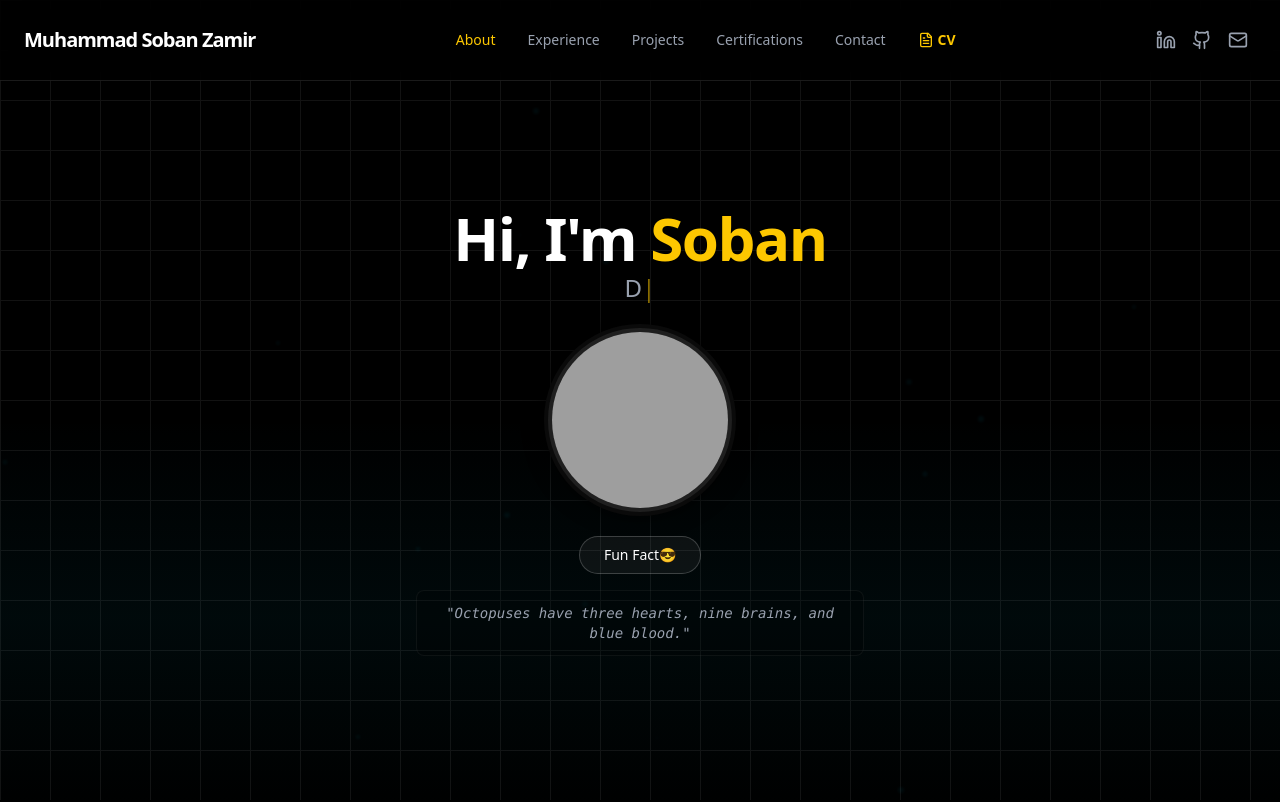
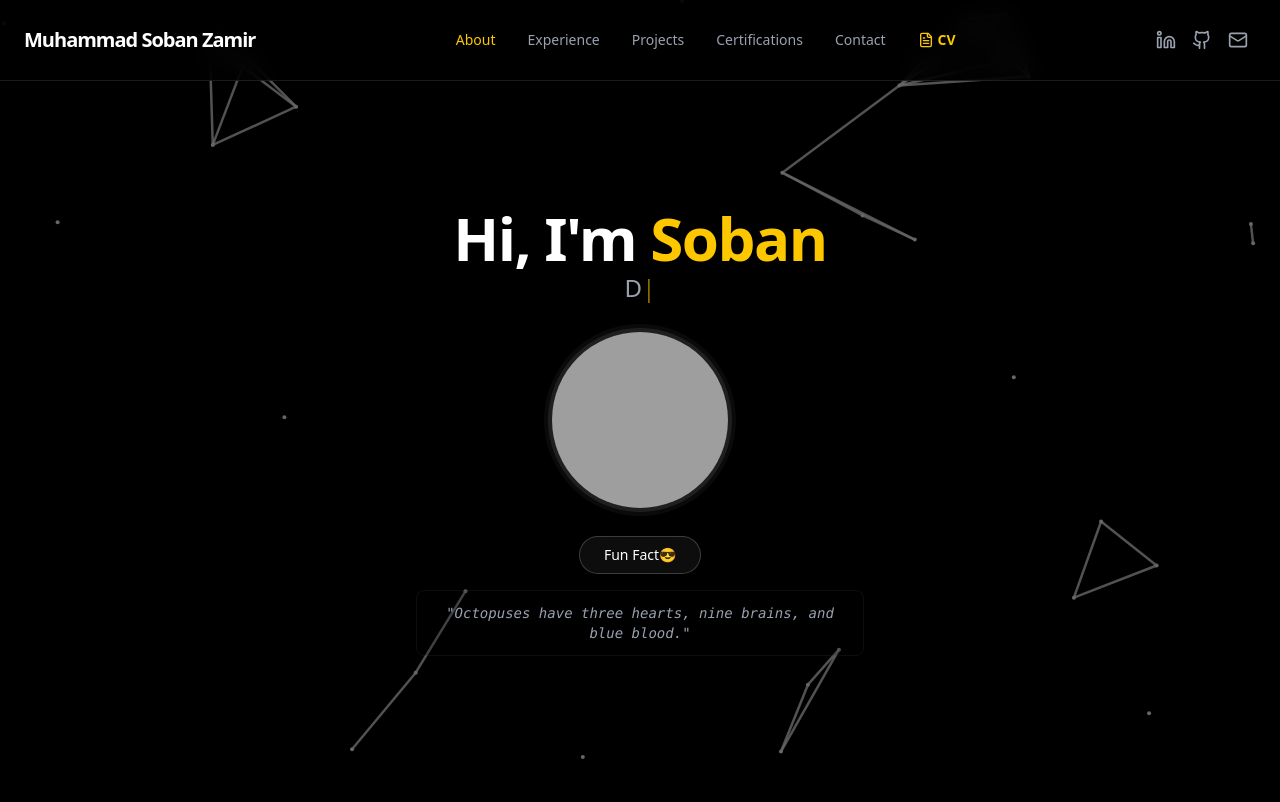
Before and after one commit to soban-zamir/soban-zamir.github.io, a React (Vite) app: page / in a window 1280 px wide. Shown: the top 802 px of the page. Built offline with nearby package versions, Linux system fonts and the light colour scheme; grey boxes are pictures that could not be loaded.

Commit message:
Update App.tsx

```diff
--- a/src/App.tsx
+++ b/src/App.tsx
@@ -185,66 +185,59 @@ const GlassCard = ({ children, className = "" }: { children: React.ReactNode, cl
 const TITLES = ["Electrical Engineer", "Researcher", "Deep Learning Practitioner"];
 
 
-const AnimatedMesh = () => {
+const NeuralNetwork = () => {
+  const nodes = 30; // Fewer nodes make the strong lines stand out more
+  const [points, setPoints] = useState<{x: number, y: number, vx: number, vy: number}[]>([]);
+
+  useEffect(() => {
+    const p = Array.from({ length: nodes }).map(() => ({
+      x: Math.random() * 100,
+      y: Math.random() * 100,
+      vx: (Math.random() - 0.5) * 0.2, // Slow drift speed
+      vy: (Math.random() - 0.5) * 0.2,
+    }));
+    setPoints(p);
+
+    const interval = setInterval(() => {
+      setPoints(prev => prev.map(pt => ({
+        ...pt,
+        x: (pt.x + pt.vx + 100) % 100,
+        y: (pt.y + pt.vy + 100) % 100,
+      })));
+    }, 50);
+    return () => clearInterval(interval);
+  }, []);
+
   return (
-    <div className="fixed inset-0 pointer-events-none overflow-hidden z-0 bg-black">
-      {/* 1. The Thin Static Grid */}
-      <div
-        className="absolute inset-0 opacity-[0.07]"
-        style={{
-          backgroundImage: `
-            linear-gradient(to right, #ffffff 1px, transparent 1px),
-            linear-gradient(to bottom, #ffffff 1px, transparent 1px)
-          `,
-          backgroundSize: '50px 50px'
-        }}
-      />
+    <div className="fixed inset-0 pointer-events-none overflow-hidden z-0 bg-[#000000]">
+      <svg className="w-full h-full opacity-40">
+        {points.map((p1, i) => (
+          <React.Fragment key={i}>
+            {/* The Nodes */}
+            <circle cx={`${p1.x}%`} cy={`${p1.y}%`} r="2" fill="white" />
 
-      {/* 2. The Moving "Scanner" Beam */}
-      <motion.div
-        className="absolute inset-0"
-        style={{
-          background: 'linear-gradient(to bottom, transparent, rgba(6, 182, 212, 0.05), transparent)',
-          height: '50%',
-          width: '100%',
-        }}
-        animate={{
-          y: ['-100%', '200%'],
-        }}
-        transition={{
-          duration: 10,
-          repeat: Infinity,
-          ease: "linear"
-        }}
-      />
-
-      {/* 3. Pulsing Intersection Points (Nodes) */}
-      <div className="absolute inset-0 flex flex-wrap justify-around items-around opacity-30">
-        {[...Array(15)].map((_, i) => (
-          <motion.div
-            key={i}
-            className="w-1 h-1 bg-cyan-500/40 rounded-full blur-[1px]"
-            style={{
-              position: 'absolute',
-              top: `${Math.random() * 100}%`,
-              left: `${Math.random() * 100}%`,
-            }}
-            animate={{
-              opacity: [0.1, 0.6, 0.1],
-              scale: [1, 1.5, 1],
-            }}
-            transition={{
-              duration: Math.random() * 3 + 2,
-              repeat: Infinity,
-              delay: Math.random() * 5,
-            }}
-          />
+            {/* The Strong Lines */}
+            {points.slice(i + 1).map((p2, j) => {
+              const dist = Math.sqrt(Math.pow(p1.x - p2.x, 2) + Math.pow(p1.y - p2.y, 2));
+              if (dist < 15) { // Connection distance
+                return (
+                  <line
+                    key={j}
+                    x1={`${p1.x}%`} y1={`${p1.y}%`}
+                    x2={`${p2.x}%`} y2={`${p2.y}%`}
+                    stroke="rgba(255, 255, 255, 0.8)"
+                    strokeWidth="2.5" // Increased for "Strong Line" effect
+                  />
+                );
+              }
+              return null;
+            })}
+          </React.Fragment>
         ))}
-      </div>
+      </svg>
     </div>
   );
 };
-
 
 
 export default function App() {
@@ -367,15 +360,14 @@ export default function App() {
 
 
 
-
   return (
     <div className="min-h-screen bg-black text-gray-300 font-sans selection:bg-cyan-500/30 relative overflow-x-hidden">
 
-      {/* The Animated Mesh background replaces the stars and the depth overlay */}
-      <AnimatedMesh />
+      {/* Updated to the Neural Connection logic */}
+      <NeuralNetwork />
 
-      {/* Navigation */}
       <nav className="fixed top-0 left-0 right-0 z-50 bg-black/80 backdrop-blur-md border-b border-white/10">
+
         <div className="max-w-7xl mx-auto px-6 h-20 flex items-center justify-between">
           <div className="text-xl font-bold tracking-tighter text-white flex items-center gap-2">
                 <span>Muhammad Soban Zamir</span>
```
